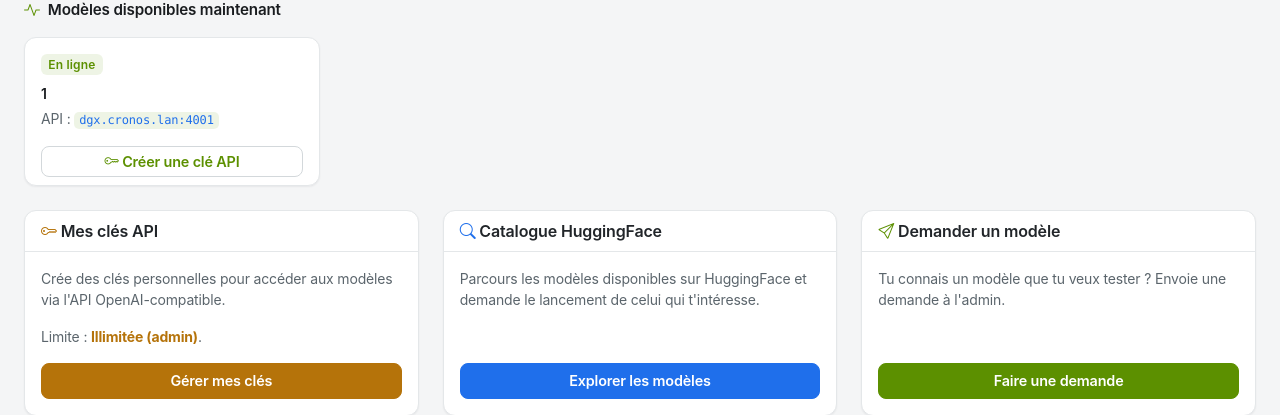
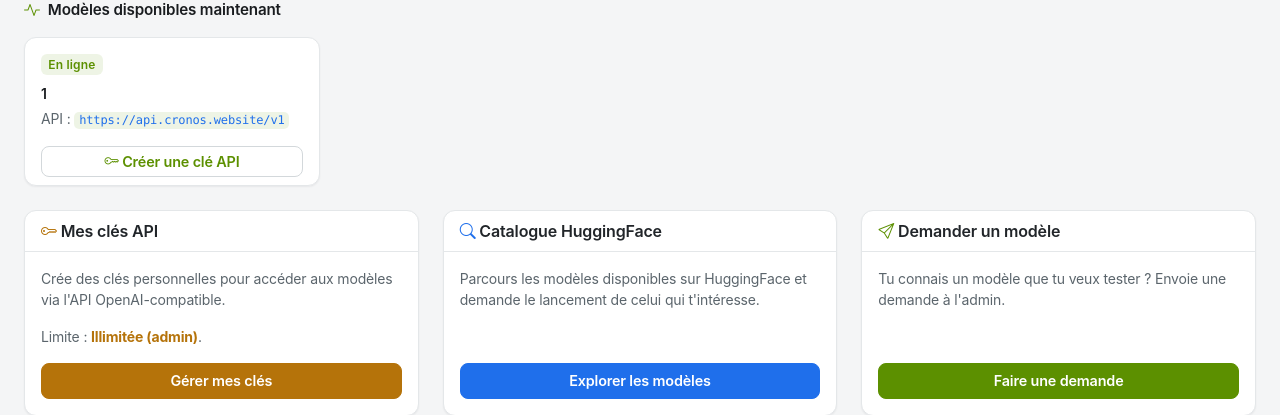
Before and after one commit to Sunderrrr/dgx-spark-llm-platform, a Flask app: page / in a window 1280 px wide. Shown: the part 163-578 px from the top of the page. Run offline with Flask 3, Linux system fonts and the light colour scheme; the visitor is signed in with stand-in values (Sample User, id 1); a database or web service that is not in the repository returns one stand-in record (values such as "Sample title"); data that the repository does not hold is empty; parts of the project's set-up code (start-up, migrations or seed data) failed here and were passed over.

Commit message:
Show public API endpoint (api.cronos.website) instead of LAN host
The OpenAI-compatible endpoint shown to users (keys page info bar,
integration snippets, home model cards) now uses PUBLIC_API_URL
(default https://api.cronos.website/v1) instead of the internal
http://dgx.cronos.lan:4001/v1. Configurable via env for other setups.

```diff
--- a/dgx-portal/app.py
+++ b/dgx-portal/app.py
@@ -63,6 +63,8 @@ ADMIN_EMAIL   = os.environ.get('ADMIN_EMAIL', '')
 KEY_BUDGET    = float(os.environ.get('KEY_MAX_BUDGET', '0.002'))
 KEY_DURATION  = os.environ.get('KEY_BUDGET_DURATION', '1d')
 DB_PATH       = '/app/data/portal.db'
+# URL publique de l'API compatible OpenAI, affichée aux utilisateurs.
+PUBLIC_API_URL = os.environ.get('PUBLIC_API_URL', 'https://api.cronos.website/v1')
 
 # ── SSO / OIDC (Authentik) ───────────────────────────────────────────────────
 OIDC_METADATA_URL  = os.environ.get('OIDC_METADATA_URL', '')
@@ -602,7 +604,8 @@ def index():
         "SELECT * FROM model_requests WHERE username=? ORDER BY created_at DESC LIMIT 5",
         (session['username'],)
     ).fetchall()
-    return render_template('index.html', running_models=running, my_requests=my_requests)
+    return render_template('index.html', running_models=running, my_requests=my_requests,
+                           public_api_url=PUBLIC_API_URL)
 
 @app.route('/keys', methods=['GET', 'POST'])
 @login_required
@@ -680,7 +683,7 @@ def keys():
     return render_template('keys.html', user_keys=user_keys, new_key_alias=new_key_alias,
                            budget_tokens=f"{default_budget:,.0f}".replace(',', ' '),
                            budget_duration=get_setting('default_key_duration', KEY_DURATION),
-                           running_models=running)
+                           running_models=running, public_api_url=PUBLIC_API_URL)
 
 @app.route('/search')
 @login_required
--- a/dgx-portal/templates/index.html
+++ b/dgx-portal/templates/index.html
@@ -27,7 +27,7 @@
               <span class="badge bg-success mb-2">En ligne</span>
             </div>
             <p class="card-text small text-white fw-semibold mb-1" style="word-break:break-all">{{ model }}</p>
-            <p class="text-secondary small mb-0">API : <code class="text-info">dgx.cronos.lan:4001</code></p>
+            <p class="text-secondary small mb-0">API : <code class="text-info">{{ public_api_url }}</code></p>
           </div>
           <div class="card-footer border-0 bg-transparent pt-0">
             <a href="/keys" class="btn btn-outline-success btn-sm w-100">
--- a/dgx-portal/templates/keys.html
+++ b/dgx-portal/templates/keys.html
@@ -27,7 +27,7 @@
         Limite : <strong class="text-white">{{ budget_tokens }} tokens générés / {{ budget_duration }}</strong>
         <span class="text-secondary">(les tokens envoyés dans le prompt comptent 10x moins)</span>.
         {% endif %}
-        Endpoint : <code class="text-info">http://dgx.cronos.lan:4001/v1</code> — compatible OpenAI.
+        Endpoint : <code class="text-info">{{ public_api_url }}</code> — compatible OpenAI.
       </div>
     </div>
 
@@ -177,7 +177,7 @@
 </div>
 
 <script>
-const BASE = "http://dgx.cronos.lan:4001/v1";
+const BASE = "{{ public_api_url }}";
 let tool = "opencode";
 let revealKey = false;
 const keyVis = {};
--- a/docker-compose.yml
+++ b/docker-compose.yml
@@ -72,6 +72,8 @@ services:
       KEY_BUDGET_DURATION: "1d"
       VLLM_RUNNER_URL: http://host.docker.internal:8001
       RUNNER_TOKEN: ${RUNNER_TOKEN}
+      # URL publique de l'API compatible OpenAI affichée aux utilisateurs
+      PUBLIC_API_URL: https://api.cronos.website/v1
       # ── SSO / OIDC (Authentik) ──
       OIDC_METADATA_URL: https://gjallarhorn.cronos.website/application/o/dgx-spark/.well-known/openid-configuration
       OIDC_CLIENT_ID: ${OIDC_CLIENT_ID}
```
